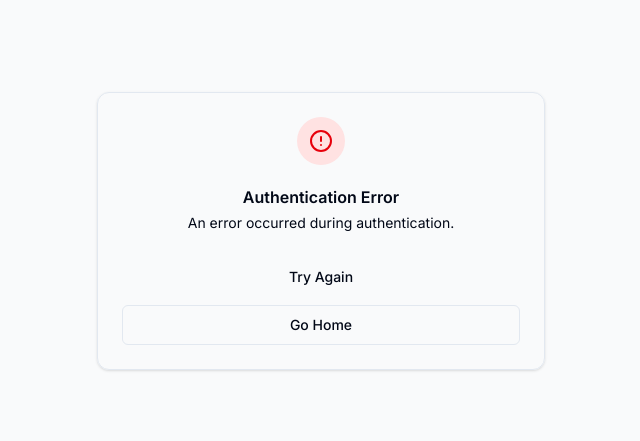
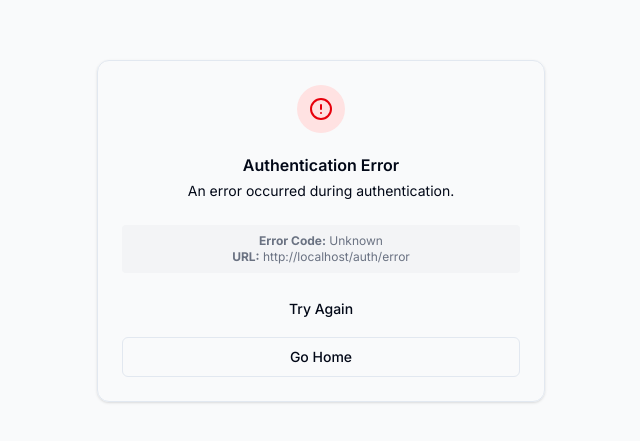
Before and after one commit to has-bi/youvit-form, a Next.js app: page /auth/error in a window 1280 px wide. Shown: the part 169-610 px from the top of the page, without its empty margins (319-959 px from the left). Built offline with nearby package versions, Linux system fonts and the light colour scheme.

Commit message:
fix the auth issue

```diff
--- a/src/app/auth/error/error-content.tsx
+++ b/src/app/auth/error/error-content.tsx
@@ -10,6 +10,15 @@ const errorMessages = {
   Configuration: "There is a problem with the server configuration.",
   AccessDenied: "You do not have permission to sign in.",
   Verification: "The verification token has expired or is invalid.",
+  OAuthSignin: "Error in constructing an authorization URL.",
+  OAuthCallback: "Error in handling the response from an OAuth provider.",
+  OAuthCreateAccount: "Could not create OAuth account.",
+  EmailCreateAccount: "Could not create email account.",
+  Callback: "Error in the OAuth callback handler route.",
+  OAuthAccountNotLinked: "The email on the account is already linked, but not with this OAuth account.",
+  EmailSignin: "Sending the e-mail with the verification token failed.",
+  CredentialsSignin: "The authorize callback returned null in the Credentials provider.",
+  SessionRequired: "The content of this page requires you to be signed in at all times.",
   Default: "An error occurred during authentication.",
 };
 
@@ -43,6 +52,14 @@ export default function AuthErrorContent() {
                 </div>
               )}
 
+              {/* Debug Info */}
+              {process.env.NODE_ENV === "development" && (
+                <div className="text-xs text-gray-500 bg-gray-100 p-2 rounded">
+                  <p><strong>Error Code:</strong> {error || "Unknown"}</p>
+                  <p><strong>URL:</strong> {window.location.href}</p>
+                </div>
+              )}
+
               <div className="flex flex-col space-y-2">
                 <Button asChild>
                   <Link href="/login">Try Again</Link>
--- a/src/lib/auth.ts
+++ b/src/lib/auth.ts
@@ -86,7 +86,7 @@ const config = {
     // Optional: Configure JWT encryption
     secret: process.env.AUTH_SECRET || process.env.NEXTAUTH_SECRET,
   },
-  debug: process.env.NODE_ENV === "development",
+  debug: process.env.NODE_ENV === "development", // Enable debug only in development
 }
 
 export const {
```
Also changed, not shown: 2 other files (tests, documents, lock files or other folders).
